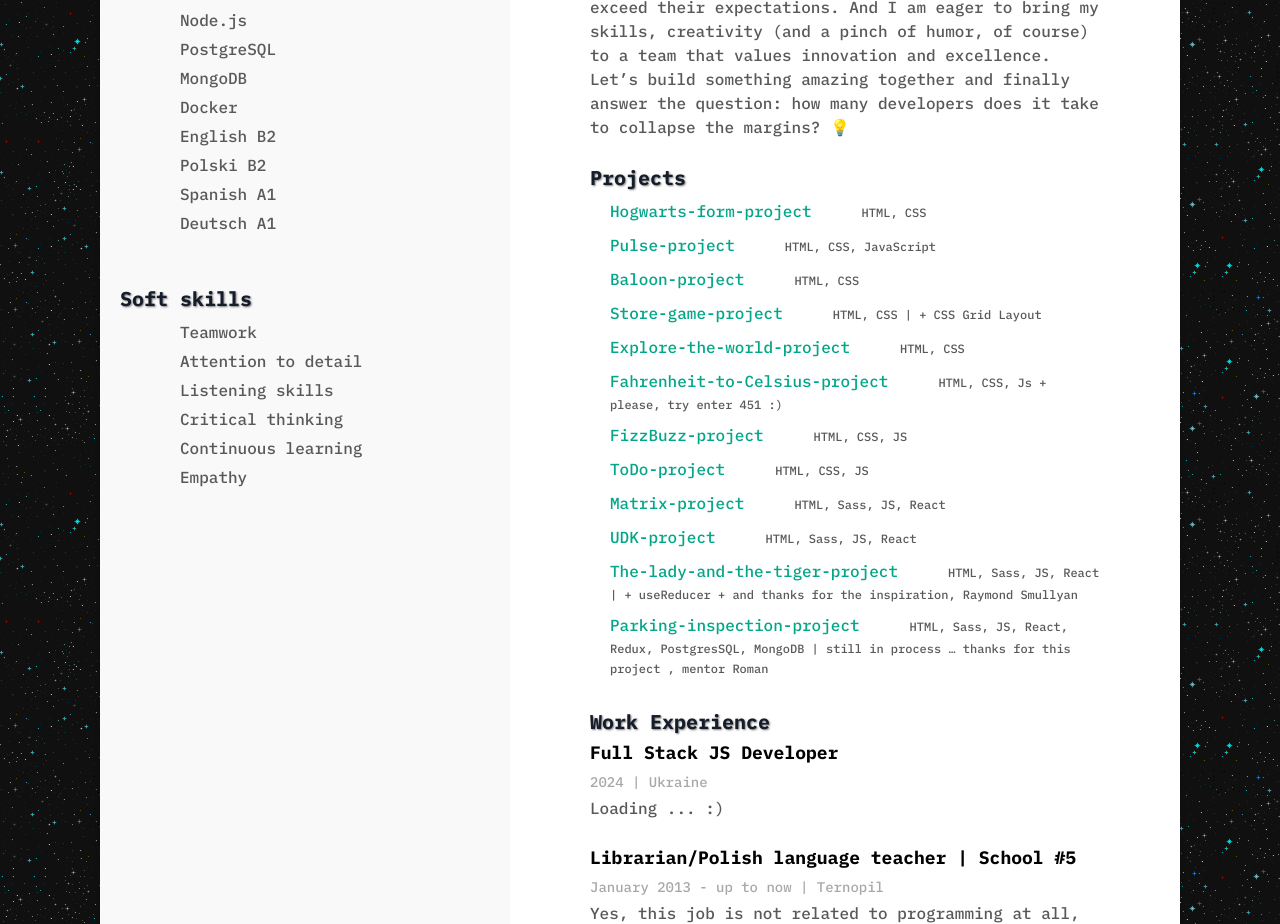
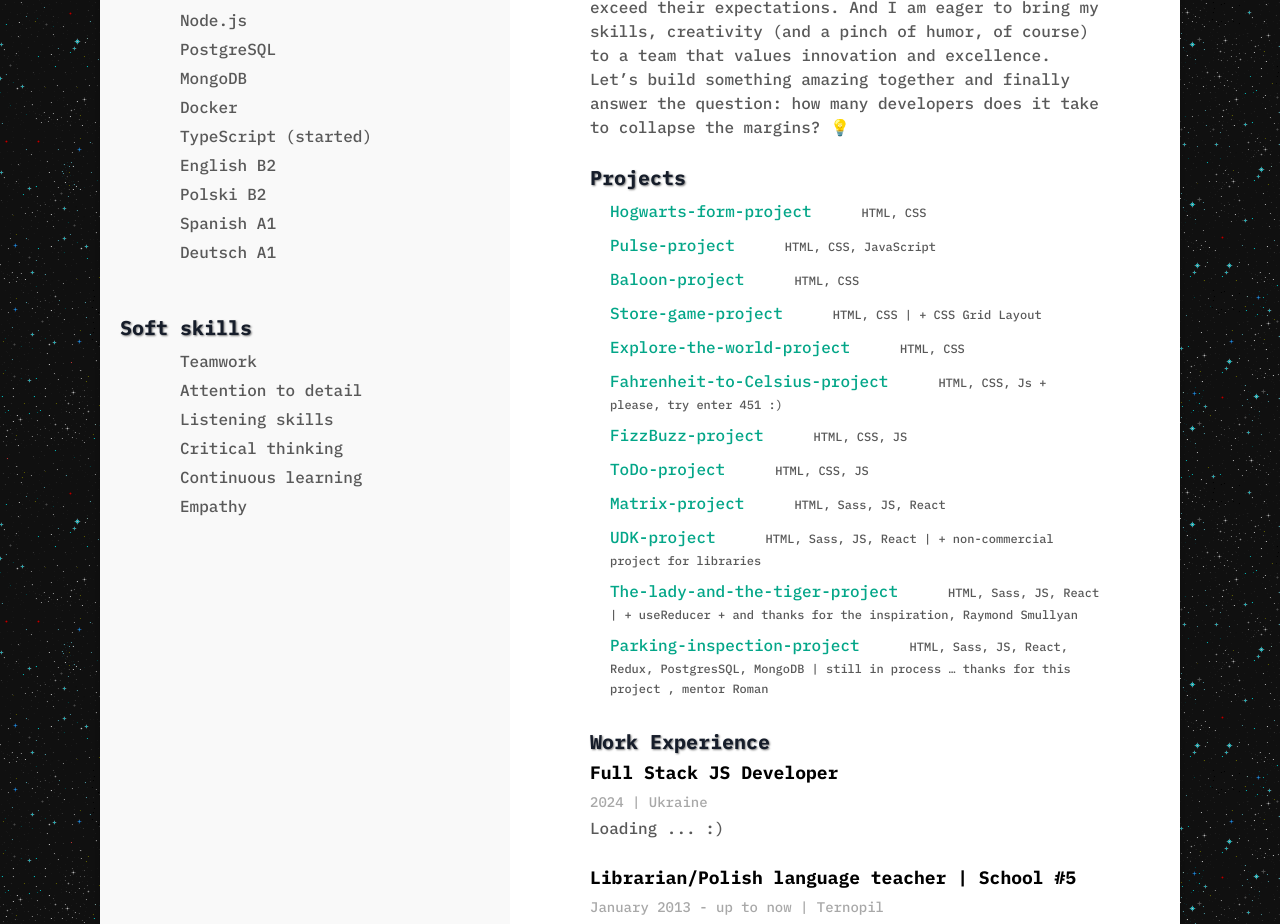
Before and after one commit to rose-povroznyk/rose-cv-project, a React (Create React App) app: page / in a window 1280 px wide. Shown: the part 800-1724 px from the top of the page. Built offline with nearby package versions, Linux system fonts and the light colour scheme.

Commit message:
Add some changes to the data

```diff
--- a/src/data/projectsData.js
+++ b/src/data/projectsData.js
@@ -47,7 +47,7 @@ export const projectsDataEng = [
   [
     'https://udk-bbk-convector-online.netlify.app/',
     'UDK-project',
-    'HTML, Sass, JS, React',
+    'HTML, Sass, JS, React | + non-commercial project for libraries',
   ],
   [
     'https://the-lady-or-the-tiger-game.netlify.app/',
@@ -109,7 +109,7 @@ export const projectsDataUa = [
   [
     'https://udk-bbk-convector-online.netlify.app/',
     'UDK-project',
-    'HTML, Sass, JS, React',
+    'HTML, Sass, JS, React | + некомерційний проєкт для бібліотек',
   ],
   [
     'https://the-lady-or-the-tiger-game.netlify.app/',
--- a/src/data/sideBarData.js
+++ b/src/data/sideBarData.js
@@ -9,6 +9,7 @@ export const techSkills = [
   'PostgreSQL',
   'MongoDB',
   'Docker',
+  'TypeScript (started)',
   'English B2',
   'Polski B2',
   'Spanish A1',
```
